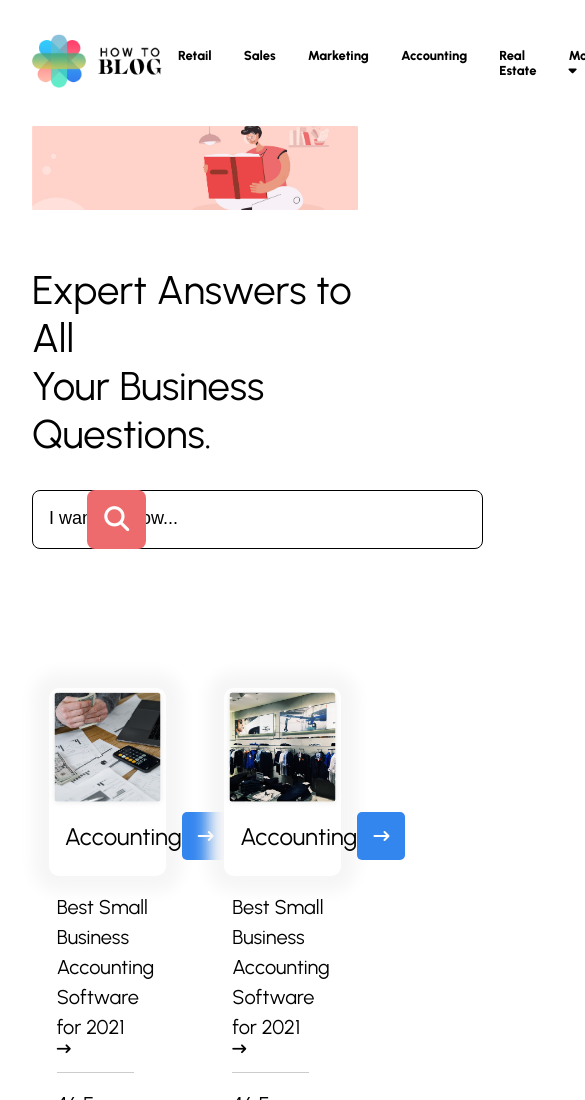
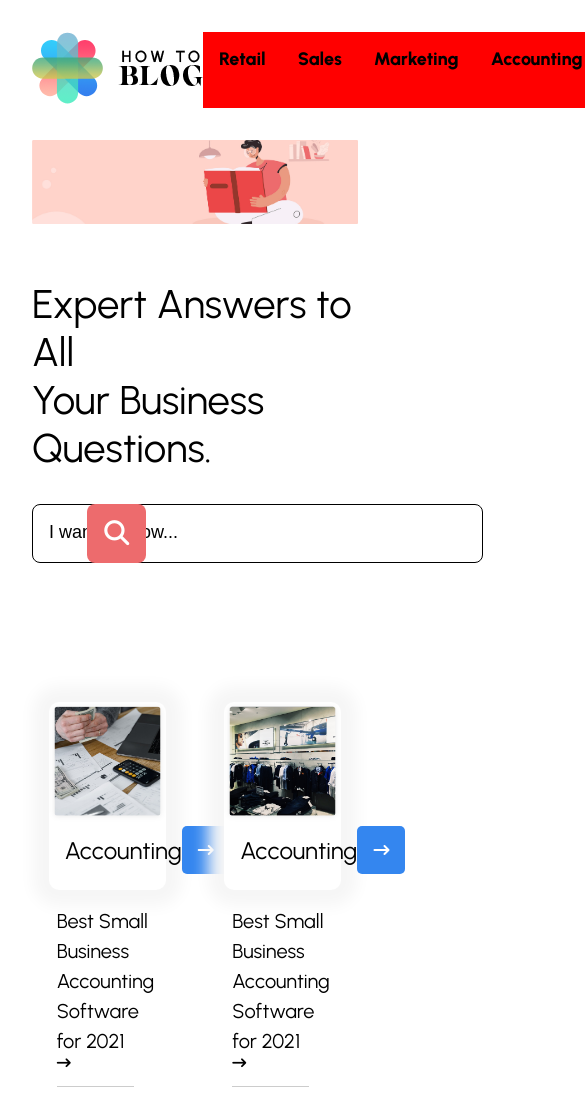
Before and after one commit to Sheetal-sati/newproject, a plain HTML site: page index.html in a window 390 px wide. Shown: the top 1100 px of the page, 585 px wide, since content can reach past the window. Drawn offline with Linux system fonts and the light colour scheme.

Commit message:
Update style.css

```diff
--- a/css/style.css
+++ b/css/style.css
@@ -109,10 +109,10 @@ ul {
 }
 
 .box .banner {
+    background-image: url('../img/banner.jpg');
+    background-repeat: no-repeat;
+    background-size: contain;
     min-height: 480px;
-    background-image: url('../img/banner.jpg');
-    background-size: contain;
-    background-repeat: no-repeat;
 }
 
 .box .banner .banner-content {
@@ -456,29 +456,22 @@ ul {
 
 /* media queries */
 
-@media (max-width: 1040px){
-    .nav-list-item a{
-        font-size: 13px;
+@media (max-width: 576px) {  }
+
+
+@media (max-width: 768px) {  }
+
+
+@media (max-width: 992px) {  }
+
+
+@media (max-width: 1200px) {  }
+
+
+@media (max-width: 1400px) {
+
+    li.nav-list-item {
+        font-size: 10px;
+        background-color: red;
     }
-    .box .navbar .news-button {
-        padding: 1rem 2.5rem;
-        font-size: 14px;
-    }
-    .box .navbar .logo {
-        width: 150px;
-        transition: all .2s;
-    }
-}
-@media (max-width: 992px){
-    .nav-list-item a{
-        font-size: 11x;
-    }
-    .box .navbar .news-button {
-        padding: .8rem 2rem;
-        font-size: 12px;
-    }
-    .box .navbar .logo {
-        width: 130px;
-        transition: all .2s;
-    }
-}
+ }
```
